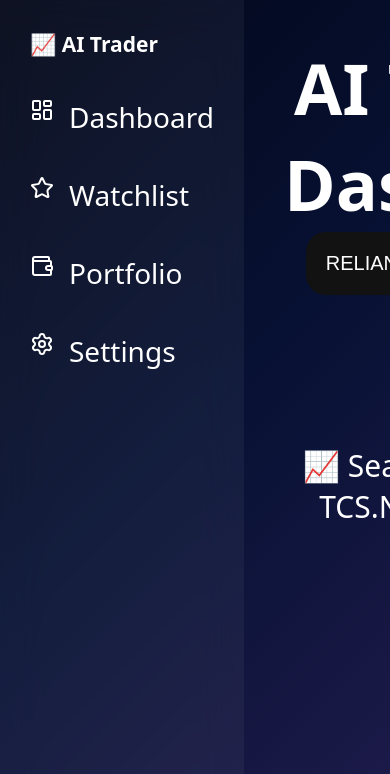
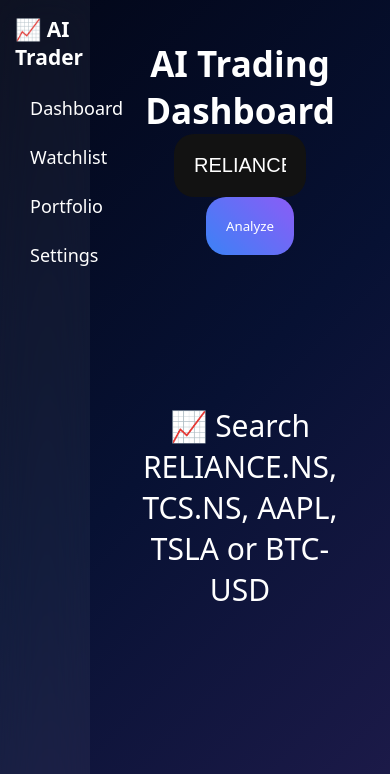
Before and after one commit to santhosh-kr714/AI-Trading-Dashboard, a React app in the folder frontend/: page / in a window 390 px wide. Shown: the top 774 px of the page. Built offline with nearby package versions, Linux system fonts and the light colour scheme; the HTML template or start-up script is replaced by a standard one.

Commit message:
Added requirements.txt

```diff
--- a/frontend/src/App.jsx
+++ b/frontend/src/App.jsx
@@ -432,13 +432,12 @@ const page = {
     "linear-gradient(135deg,#020617,#071133,#1e1b4b)",
   color: "white",
 };
-
+const isMobile = window.innerWidth < 768;
 const sidebar = {
-  width: "280px",
-  background:
-    "rgba(255,255,255,0.05)",
+  width: isMobile ? "90px" : "280px",
+  background: "rgba(255,255,255,0.05)",
   backdropFilter: "blur(20px)",
-  padding: "30px",
+  padding: isMobile ? "15px" : "30px",
 };
 
 const main = {
@@ -447,8 +446,8 @@ const main = {
 };
 
 const title = {
-  textAlign: "center",
-  fontSize: "70px",
+   textAlign: "center",
+  fontSize: isMobile ? "35px" : "70px",
 };
 
 const searchArea = {
@@ -533,9 +532,10 @@ const newsCard = {
 const sidebarItem = {
   display: "flex",
   gap: "15px",
-  marginTop: "40px",
-  fontSize: "28px",
+  marginTop: "25px",
+  fontSize: isMobile ? "18px" : "28px",
   cursor: "pointer",
+  alignItems: "center",
 };
 
 const periodContainer = {
```
